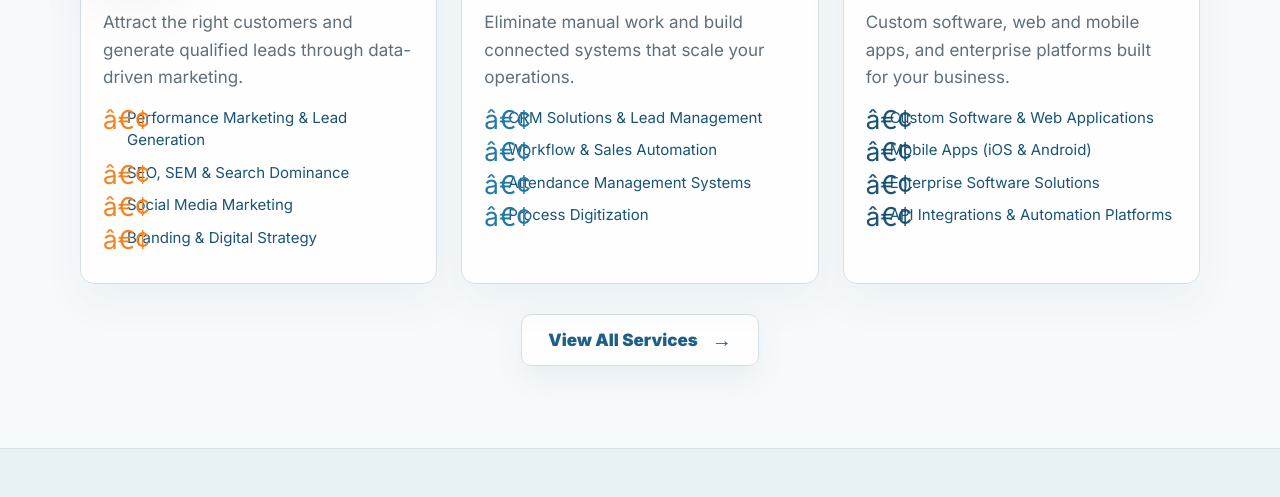
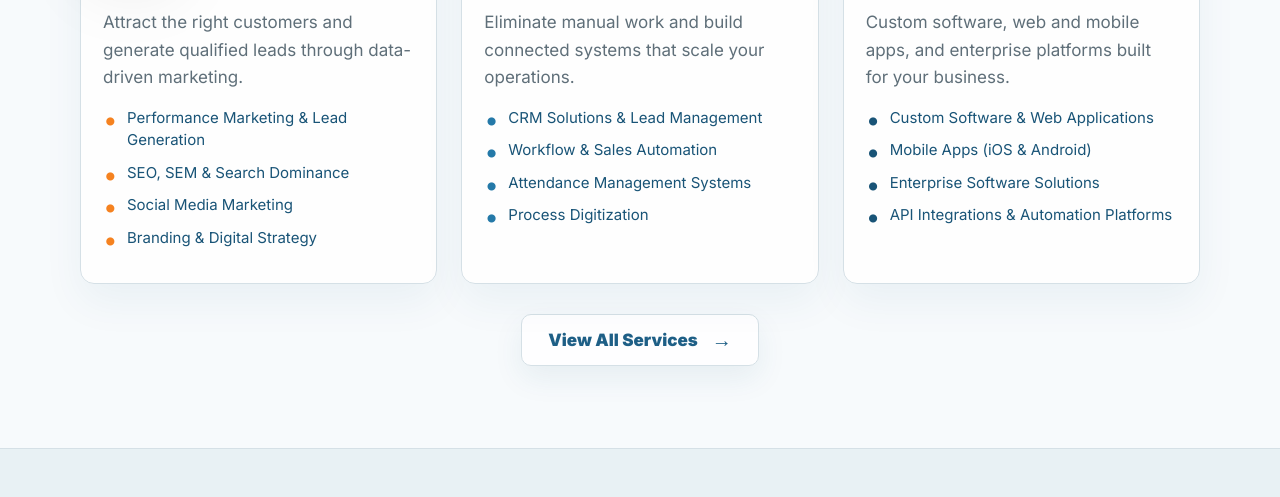
Before and after one commit to abhigyan32/NewMsqComplete, a plain HTML site: page index.html in a window 1280 px wide. Shown: the part 1636-2133 px from the top of the page. Drawn offline with Linux system fonts and the light colour scheme.

Commit message:
Update project

```diff
--- a/styles.css
+++ b/styles.css
@@ -767,7 +767,7 @@ h3 {
 }
 
 .ecosystem-card li::before {
-  content: "â€¢";
+  content: "•";
   position: absolute;
   left: 0;
   color: var(--orange);
```
